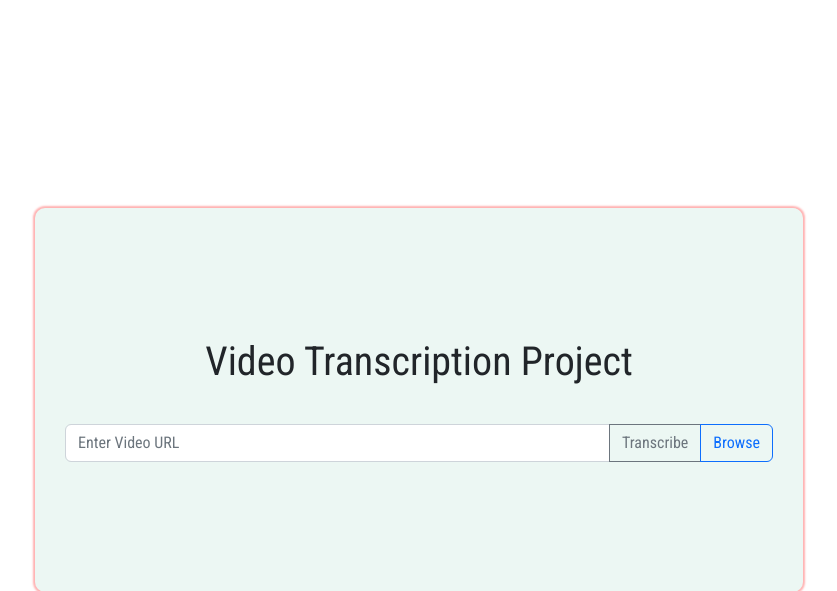
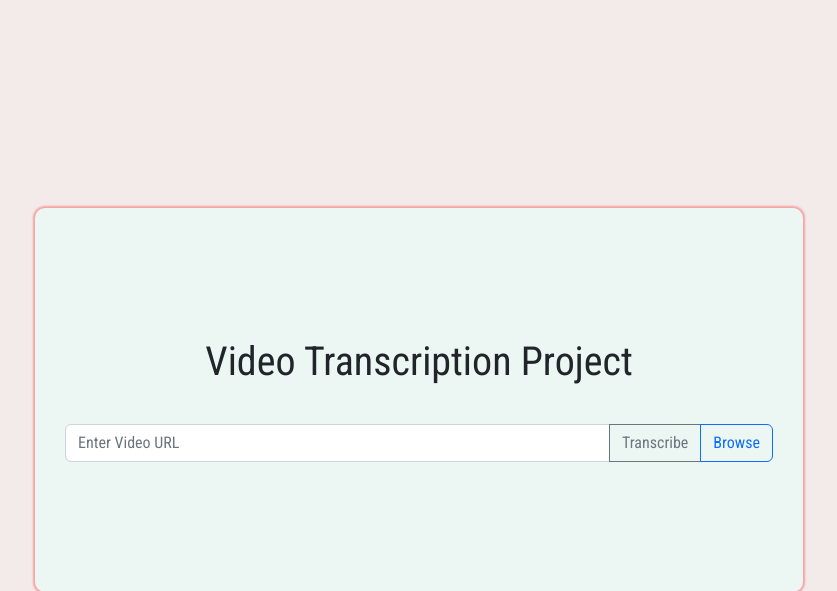
Before and after one commit to Sam-Radnus/Video-Transcriber, a Django app: page / in a window 1280 px wide. Shown: the top 591 px of the page, without its empty margins (221-1058 px from the left). Run offline with Django 4.2, Linux system fonts and the light colour scheme.

Commit message:
updated CSS

```diff
--- a/static/styles/main.css
+++ b/static/styles/main.css
@@ -1,5 +1,8 @@
 *{
     font-family: 'Roboto Condensed', sans-serif;
+}
+body{
+    background-color: red;
 }
 div#search_bar{
     position:absolute;
--- a/templates/main.html
+++ b/templates/main.html
@@ -14,7 +14,7 @@
   <link rel="preconnect" href="https://fonts.gstatic.com" crossorigin>
   <link href="https://fonts.googleapis.com/css2?family=Roboto+Condensed&display=swap" rel="stylesheet">
 </head>
-<body>
+<body style="background-color: rgb(243, 234, 234);">
 
 
   {% block content %}
--- a/video_transcription_app/templates/video_transcription_app/transcribe_video.html
+++ b/video_transcription_app/templates/video_transcription_app/transcribe_video.html
@@ -32,6 +32,7 @@
   const toggle = document.getElementById('switch');
   let progress = 0;
   let interval;
+  progressBarContainer.style.display = 'none';
 
   toggle.addEventListener('click', () => {
     if (toggle.textContent === "Browse") {
```
Also changed, not shown: 9 other files.
